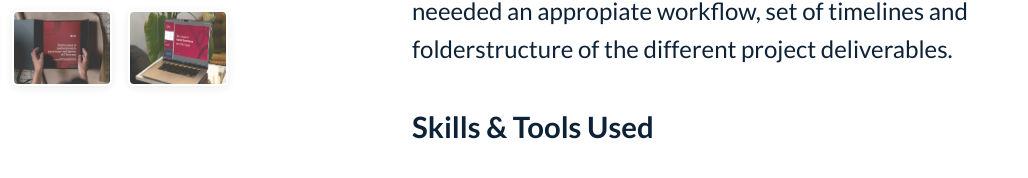
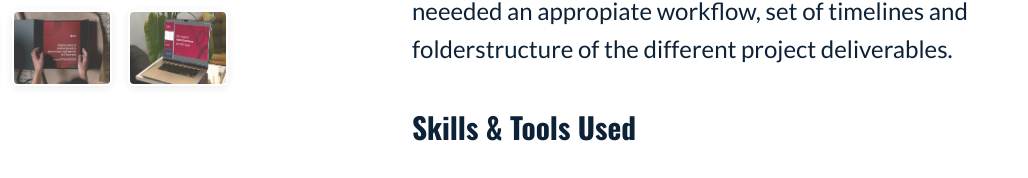
Before and after one commit to Greenspan96/Portfolio-Juan-Quintero-, a plain HTML site: page cira.html in a window 1280 px wide. Shown: the part 603-781 px from the top of the page, 252-1280 px from the left. Drawn offline with nearby package versions, Linux system fonts and the light colour scheme.

Commit message:
h3 update

```diff
--- a/styles.css
+++ b/styles.css
@@ -45,6 +45,12 @@ h2 {
   font-weight: 700;
 }
 
+h3 {
+  font-family: 'Oswald', sans-serif;
+  font-size: 18pt;
+  font-weight: 450;
+  margin-bottom: 0.5em;
+}
 p {
   font-size: 18pt;
   font-weight: 400;
```
Also changed, not shown: 1 other file.
